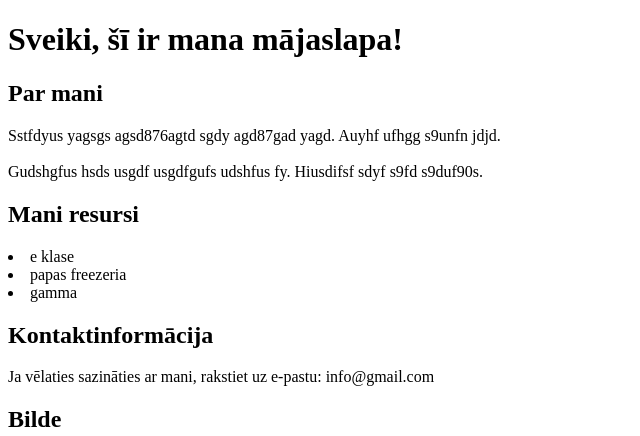
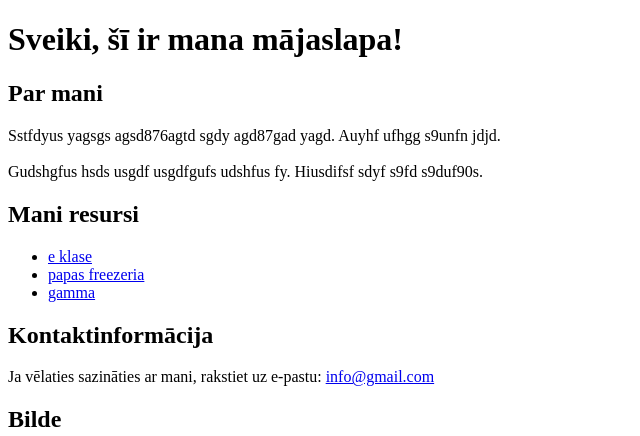
Before and after one commit to patricijapaberza/10.b, a plain HTML site: page LD01/index.html in a window 1280 px wide. Shown: the top 436 px of the page, without its empty margins (0-640 px from the left). Drawn offline with Linux system fonts and the light colour scheme.

Commit message:
Update index.html

```diff
--- a/LD01/index.html
+++ b/LD01/index.html
@@ -3,33 +3,33 @@
 <html>
 
 <head>
-    <h1>Sveiki, šī ir mana mājaslapa!</h1>
-    <h2>Par mani</h2>
+    <title>Text</title>
+</head>
+
+<body>
+
+<h1>Sveiki, šī ir mana mājaslapa!</h1>
+<h2>Par mani</h2>
 
     Sstfdyus yagsgs agsd876agtd sgdy agd87gad yagd. Auyhf ufhgg s9unfn jdjd.<br>
 </br>Gudshgfus hsds usgdf usgdfgufs udshfus fy. Hiusdifsf sdyf s9fd s9duf90s.
 
-    <h2>Mani resursi</h2>
+<h2>Mani resursi</h2>
+<ul>
+    <li> <a href="https://www.e-klase.lv/">e klase </a></li>
+    <li> <a href="https://papas-freezeria.io/">papas freezeria</a></li>
+    <li> <a href="https://gamma.app/">gamma</a></li>
+</ul>
 
-    <li href="https://www.e-klase.lv/">e klase</li>
-    <li href="https://papas-freezeria.io/">papas freezeria</li>
-    <li href="https://gamma.app/">gamma</li>
-
-    <body>
 
 <h2>Kontaktinformācija</h2>
-
-Ja vēlaties sazināties ar mani, rakstiet uz e-pastu: info@gmail.com
+<p>Ja vēlaties sazināties ar mani, rakstiet uz e-pastu: <a href="info@gmail.com">info@gmail.com</a></p>
 
 <h2>Bilde</h2>
-
 <img width="500" height="500" src="https://letsenhance.io/static/8f5e523ee6b2479e26ecc91b9c25261e/1015f/MainAfter.jpg">
 
 <h2>Bilde</h2>
-
 <img src="https://fps.cdnpk.net/images/home/subhome-ai.webp?w=649&h=649">
 
-    </body>
-
-</head>
+</body>
 </html>
```
